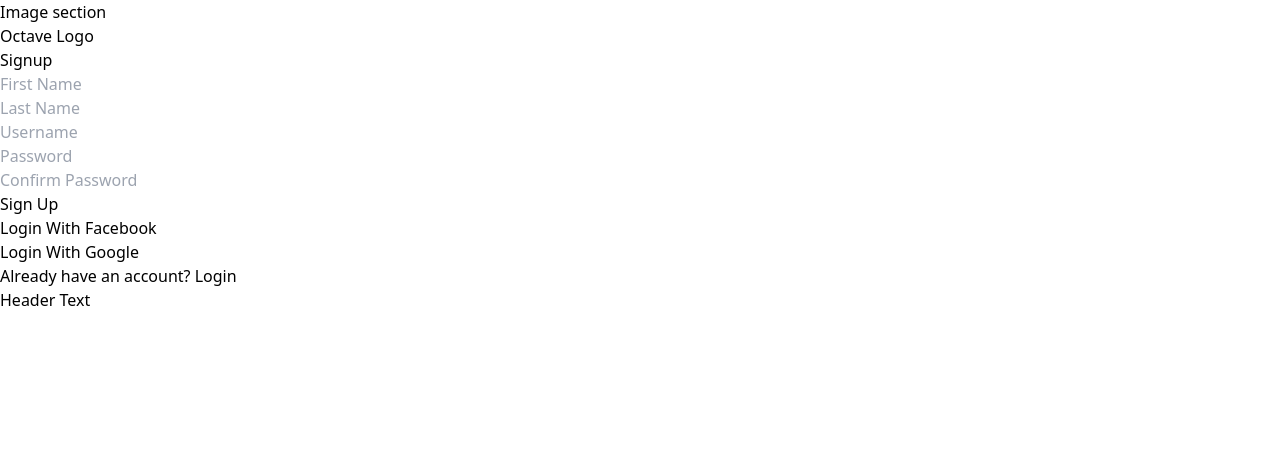
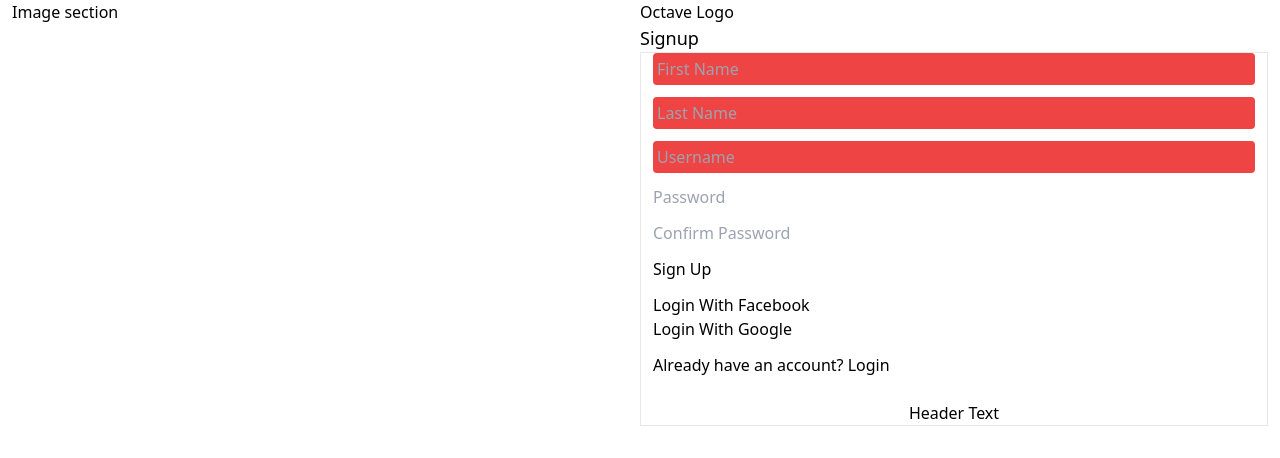
Before and after one commit to PatrickEinstein/oct_Frontends, a React (Create React App) app: page /signup in a window 1280 px wide. Shown: the top 458 px of the page. Built offline with nearby package versions, Linux system fonts and the light colour scheme.

Commit message:
Add styles file

```diff
--- a/src/pages/Signup.jsx
+++ b/src/pages/Signup.jsx
@@ -1,24 +1,38 @@
 import React from "react";
 import { Link } from "react-router-dom";
 import AuthPage from "../components/AuthPage";
+import styles from "../styles";
 
 const SignupPage = () => {
   return (
-    <div>
-      <section>Image section</section>
-      <section>
+    <div className="h-screen flex px-3">
+      <section className="flex-1">Image section</section>
+      <section className="flex-1">
         <header>Octave Logo</header>
-        <h2>Signup</h2>
-        <form action="">
-          <div>
-            <input type="text" placeholder="First Name" />
+        <h2 className="text-lg">Signup</h2>
+        <form action="" className="border flex flex-col gap-y-3 px-3">
+          <div className={`${styles.inputContainer}`}>
+            <input
+              type="text"
+              placeholder="First Name"
+              className={styles.input}
+            />
           </div>
 
-          <div>
-            <input type="text" placeholder="Last Name" />
+          <div className={styles.inputContainer}>
+            <input
+              type="text"
+              placeholder="Last Name"
+              className={styles.input}
+            />
           </div>
-          <div>
-            <input type="text" placeholder="Username" />
+
+          <div className={styles.inputContainer}>
+            <input
+              type="text"
+              placeholder="Username"
+              className={styles.input}
+            />
           </div>
           <div>
             <input type="password" placeholder="Password" />
--- /dev/null
+++ b/src/styles.js
@@ -0,0 +1,6 @@
+const styles = {
+  inputContainer: "bg-red-500 rounded",
+  input: "p-1 bg-transparent",
+};
+
+export default styles;
```
